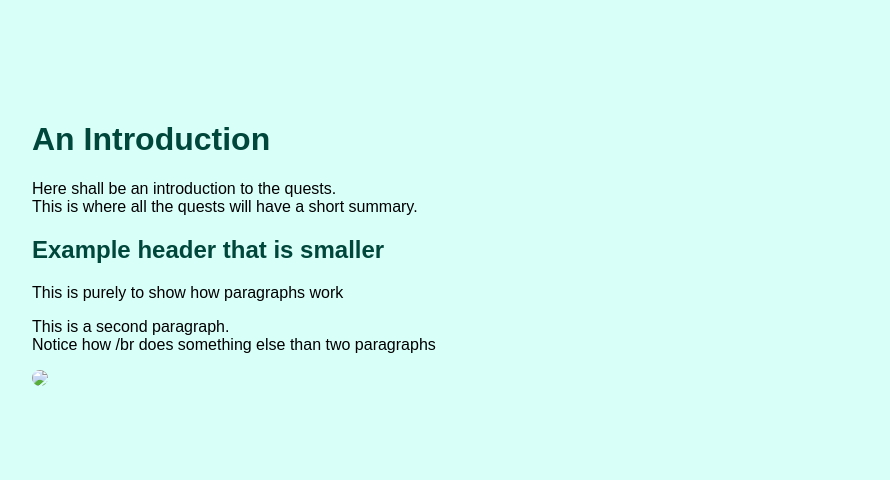
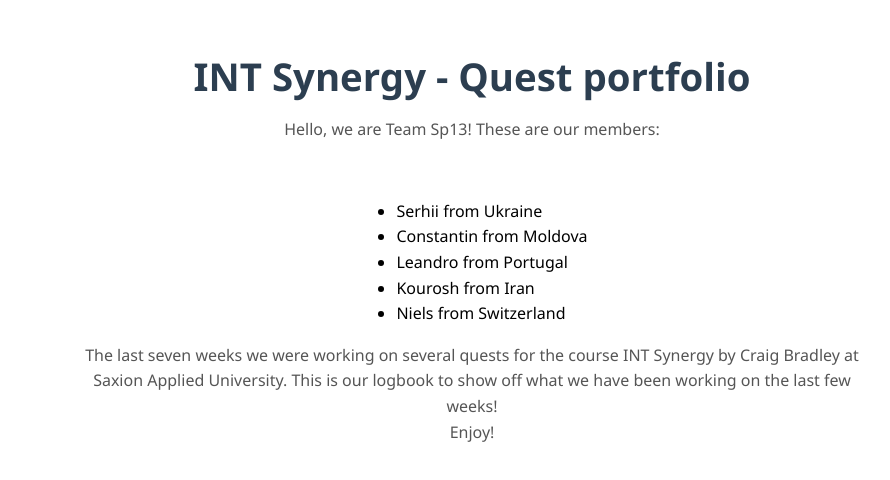
Before and after one commit to SuperCoolSynergyGroup13/SuperCoolSynergyGroup13, a plain HTML site: page home.html in a window 1280 px wide. Shown: the whole page, without its empty margins (168-1058 px from the left). Drawn offline with Linux system fonts and the light colour scheme.

```diff
--- a/home.html
+++ b/home.html
@@ -3,26 +3,35 @@
 
 <head>
   <title>INT Synergy Quests</title>
-  <link rel="stylesheet" href="./css/mypdfstyle.css">
+  <link rel="stylesheet" href="./css/quest3.css">
 </head>
 
 <body>
   <div class="frametext">
-    <h1>An Introduction</h1>
-    <p>
-      Here shall be an introduction to the quests.</br>
-      This is where all the quests will have a short summary.
-    </p>
-    <h2>Example header that is smaller</h2>
-    <p>
-      This is purely to show how paragraphs work
-    </p>
-    <p>
-      This is a second paragraph.</br>
-      Notice how /br does something else than two paragraphs
-    </p>
+    <header>
+      <h1>INT Synergy - Quest portfolio</h1>
 
-    <img src="./images/definitely_me.png" width="300" />
+      <p class="intro">
+        Hello, we are Team Sp13! These are our members:
+      </p>
+
+      <div style="display: flex; justify-content: center;">
+        <ul>
+          <li>Serhii from Ukraine</li>
+          <li>Constantin from Moldova</li>
+          <li>Leandro from Portugal</li>
+          <li>Kourosh from Iran</li>
+          <li>Niels from Switzerland</li>
+        </ul>
+      </div>
+
+      <p class="intro">
+        The last seven weeks we were working on several quests for the course INT Synergy by Craig Bradley at Saxion
+        Applied University. This is our logbook to show off what we have been working on the last few weeks!<br/>
+        Enjoy!
+      </p>
+
+    </header>
   </div>
 
 </body>
```
Also changed, not shown: index.html (+1 -1 lines), quest6.html (+4 -1 lines).
